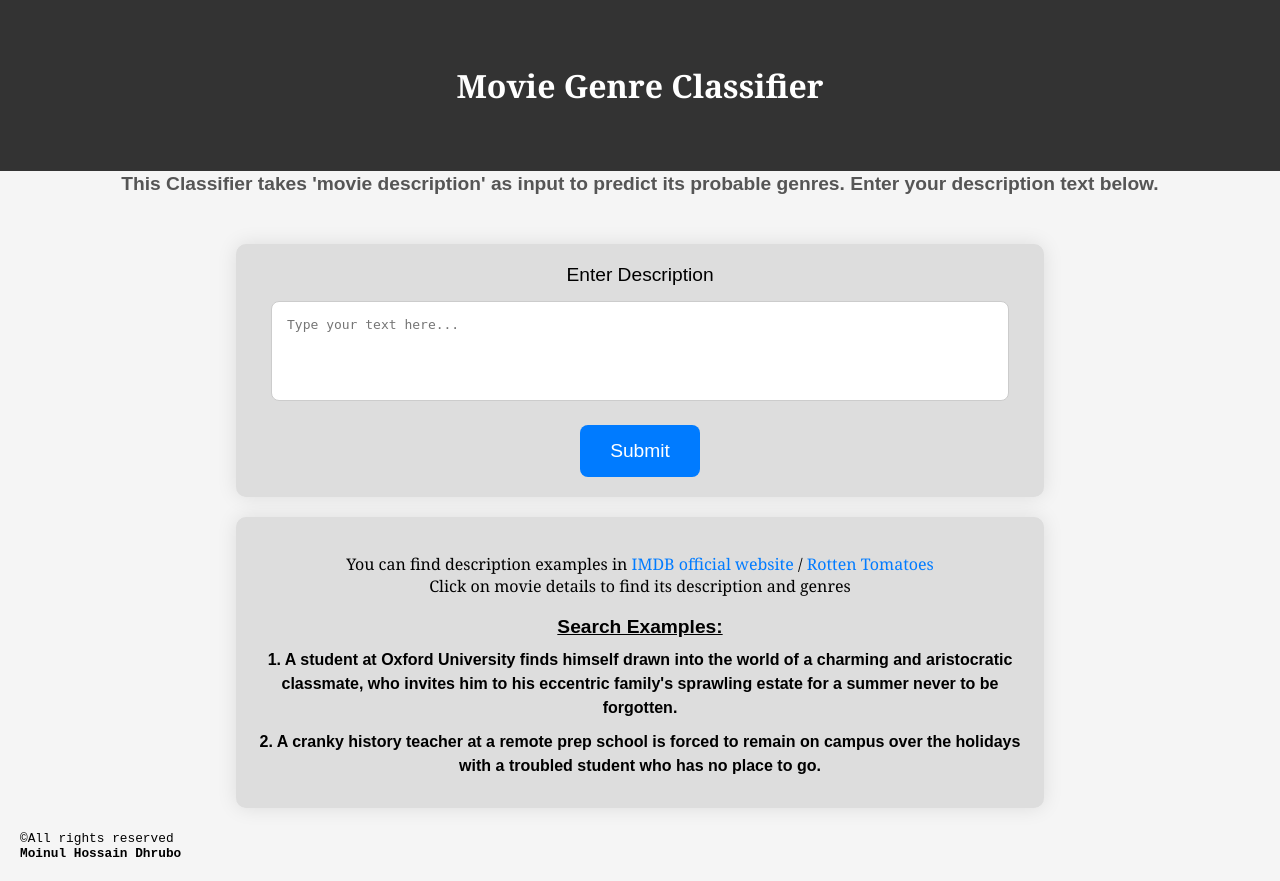
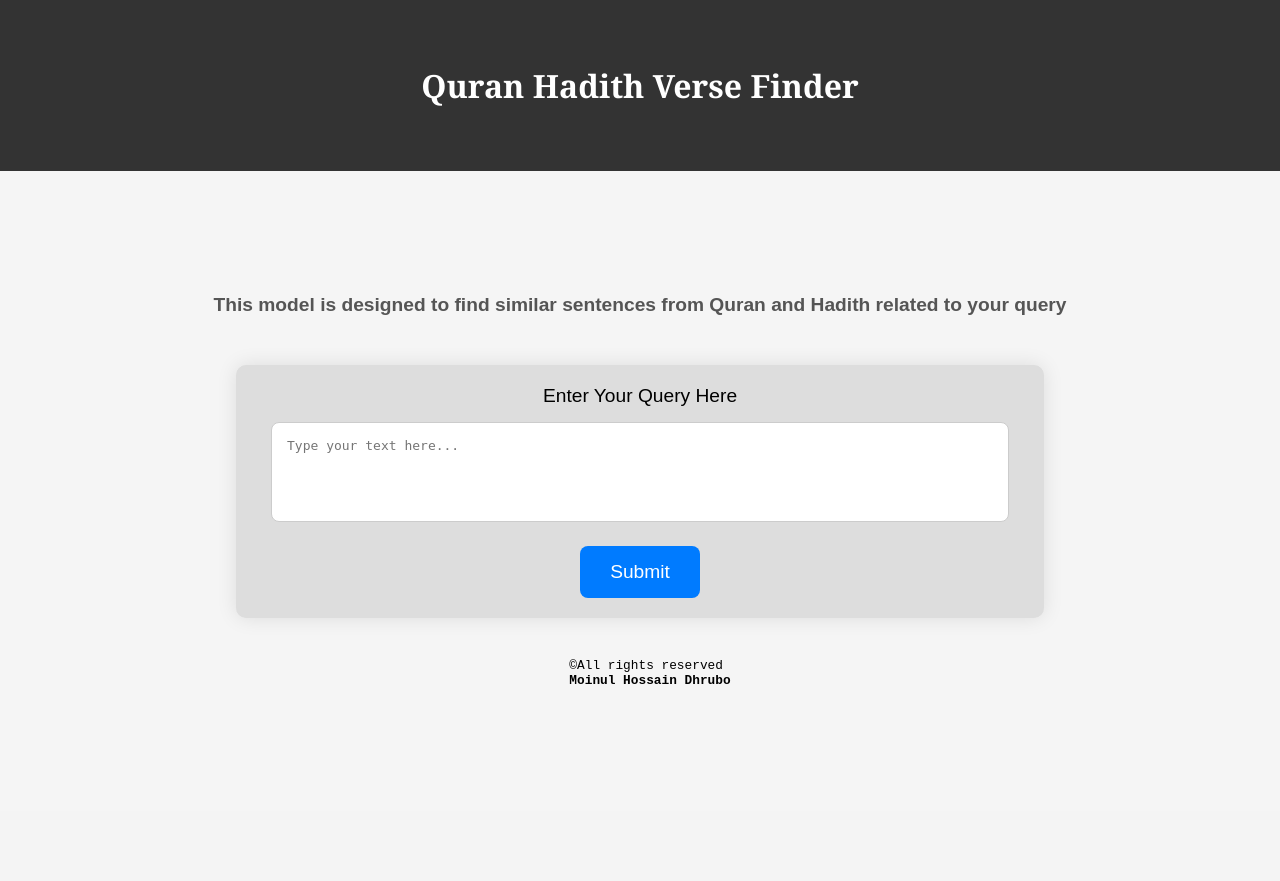
Before and after one commit to moinul-hossain-dhrubo/quran_hadith_verse_finder, a Flask app: page / in a window 1280 px wide. After the commit the page ends 684 px from the top, so only its background shows below. Run offline with Flask 3, Linux system fonts and the light colour scheme.

Commit message:
Update index.html

```diff
--- a/templates/index.html
+++ b/templates/index.html
@@ -4,7 +4,7 @@
 <head>
     <meta charset="UTF-8">
     <meta name="viewport" content="width=device-width, initial-scale=1.0">
-    <title>Movie Genre Classifier</title>
+    <title>Quran Hadith Verse Finder</title>
     <style>
         body {
             font-family: 'Arial', sans-serif;
@@ -126,19 +126,19 @@
 </head>
 
 <body>
-    <div class="header"><b>Movie Genre Classifier</b></div>
+    <div class="header"><b>Quran Hadith Verse Finder</b></div>
     <div class="container">
         <div class="description">
-            <p>This Classifier takes 'movie description' as input to predict its probable genres. Enter your description text below.</p>
+            <p>This model is designed to find similar sentences from Quran and Hadith related to your query</p>
         </div>
         <div class="form-wrapper">
             <form action="/" method="post">
-                <label for="text">Enter Description</label>
+                <label for="text">Enter Your Query Here</label>
                 <textarea id="text" name="text" placeholder="Type your text here..."></textarea>
                 <input type="submit" value="Submit">
             </form>
         </div>
-        <div class="examples">
+<!--         <div class="examples">
             <p class="examples-sentence">
                 You can find description examples in <a href="https://www.imdb.com/search/title/?title_type=feature" target="_blank">IMDB official website</a> /
                 <a href="https://www.rottentomatoes.com/browse/movies_in_theaters/" target="_blank">Rotten Tomatoes </a><br/> Click on movie details to find its description and genres</p>
@@ -148,7 +148,7 @@
                 <li class="example-list-item">2. A cranky history teacher at a remote prep school is forced to remain on campus over the holidays with a troubled student who has no place to go.</li>
             </ul>
         </div>
-    </div>
+    </div> -->
     <div class="footer">
         ©All rights reserved<br/> <strong>Moinul Hossain Dhrubo</strong>
     </div>
```
